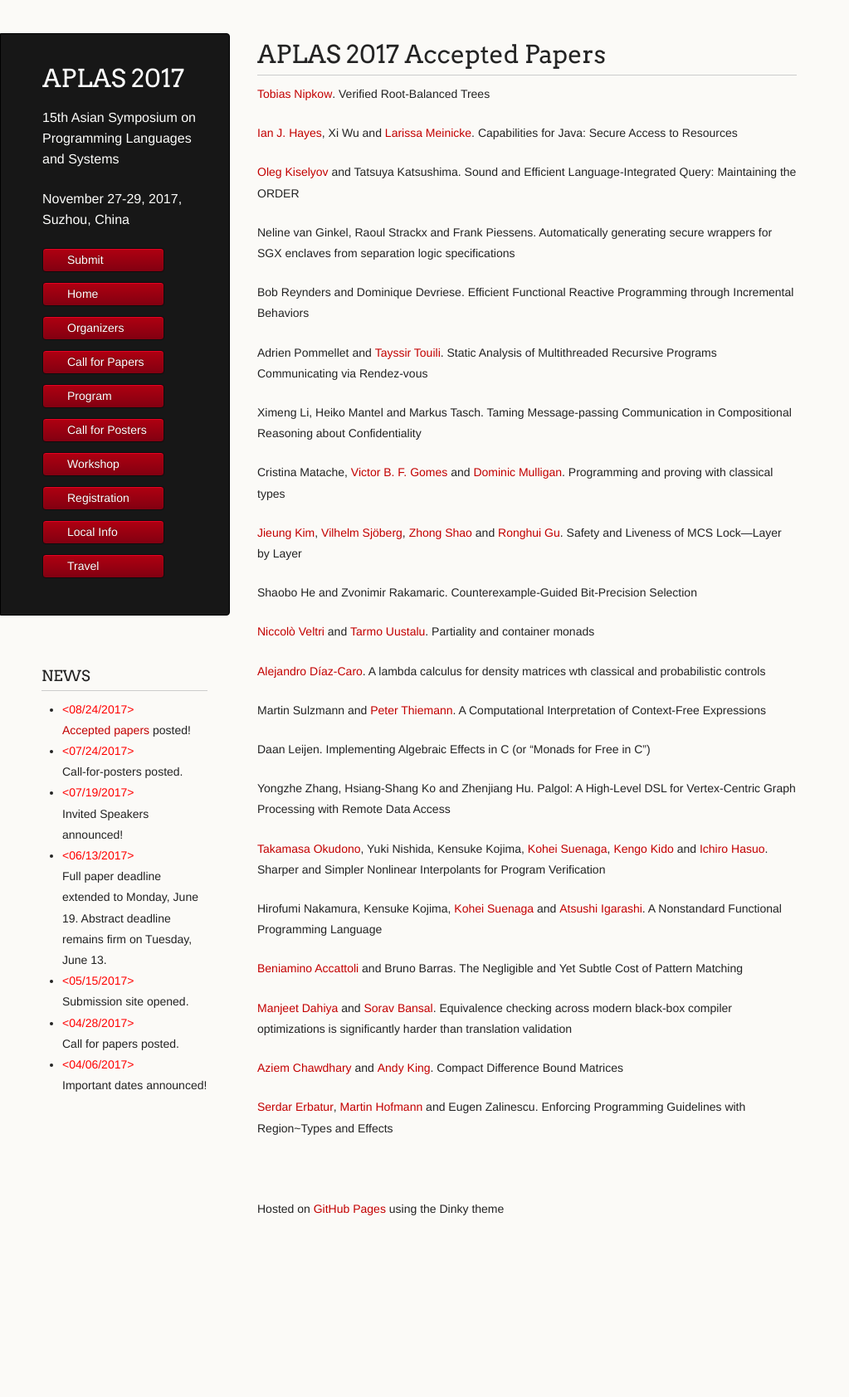
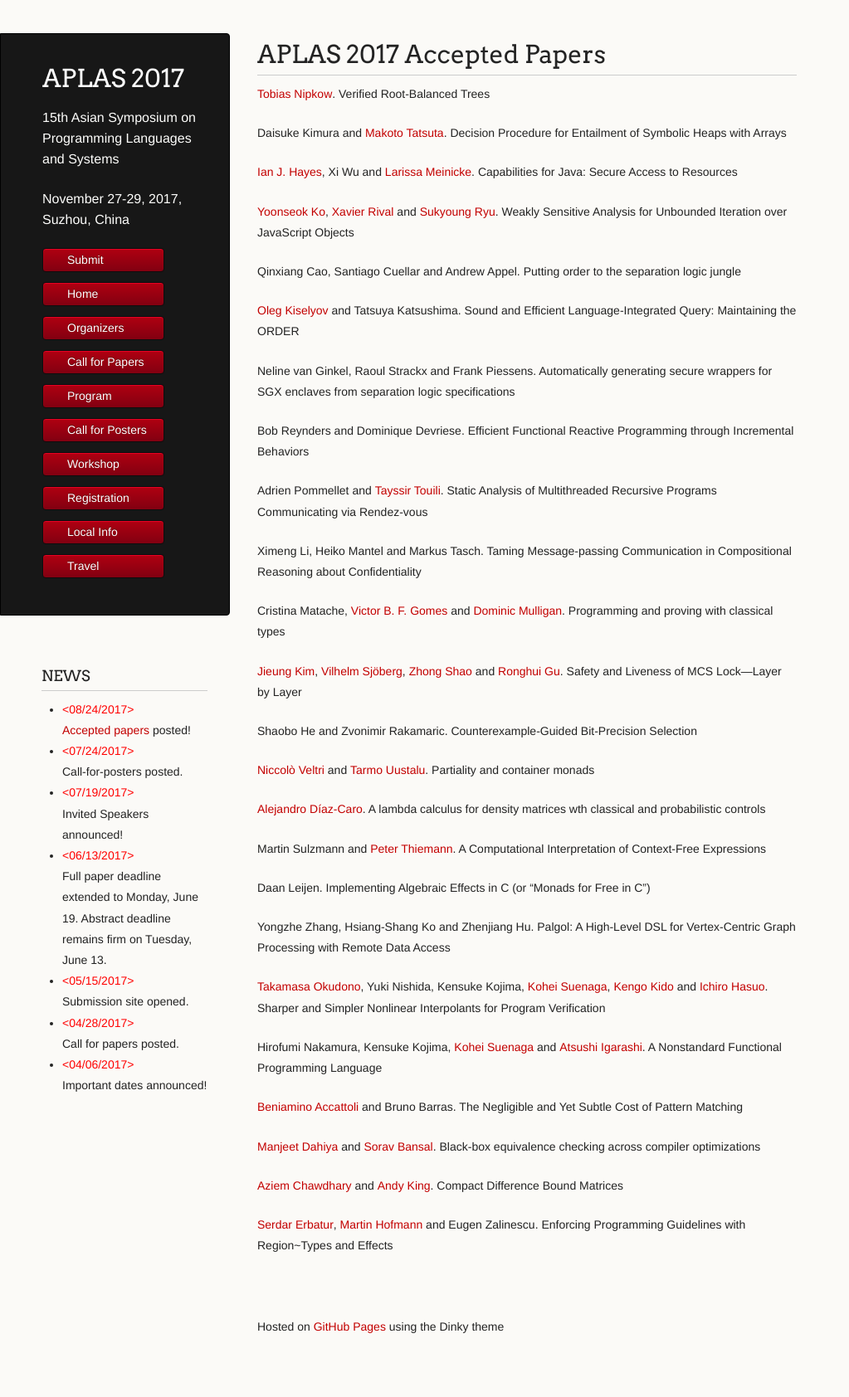
Before and after one commit to www-aplas/www-aplas.github.io, a Jekyll site: the page built from program.md, in a window 1280 px wide. Shown: the whole page at 83% size, without its empty margins (0-1023 px from the left). Built offline with Jekyll 4.4.1, drawn with Linux system fonts in a browser that asks for light colours; our own code applies the rules of GitHub Pages for plain Markdown files; a script that is not in the unit is left out; before the commit the page ends 1542 px from its top, so only the background shows below that.

Commit message:
Update program

```diff
--- a/program.md
+++ b/program.md
@@ -2,7 +2,13 @@
 
 [Tobias Nipkow](http://www.in.tum.de/~nipkow). Verified Root-Balanced Trees
 
+Daisuke Kimura and [Makoto Tatsuta](http://research.nii.ac.jp/~tatsuta/index-e.html). Decision Procedure for Entailment of Symbolic Heaps with Arrays
+
 [Ian J. Hayes](http://staff.itee.uq.edu.au/ianh/), Xi Wu and [Larissa Meinicke](http://www.uq.edu.au/uqresearchers/researcher/meinickela.html). Capabilities for Java: Secure Access to Resources
+
+[Yoonseok Ko](http://plrg.kaist.ac.kr/kys), [Xavier Rival](http://www.di.ens.fr/~rival/) and [Sukyoung Ryu](http://plrg.kaist.ac.kr/ryu). Weakly Sensitive Analysis for Unbounded Iteration over JavaScript Objects
+
+Qinxiang Cao, Santiago Cuellar and Andrew Appel. Putting order to the separation logic jungle
 
 [Oleg Kiselyov](http://okmij.org/ftp/) and Tatsuya Katsushima. Sound and Efficient Language-Integrated Query: Maintaining the ORDER
 
@@ -36,7 +42,7 @@ Hirofumi Nakamura, Kensuke Kojima, [Kohei Suenaga](http://www.fos.kuis.kyoto-u.a
 
 [Beniamino Accattoli](https://sites.google.com/site/beniaminoaccattoli/) and Bruno Barras. The Negligible and Yet Subtle Cost of Pattern Matching
 
-[Manjeet Dahiya](http://www.cse.iitd.ernet.in/~dahiya/) and [Sorav Bansal](http://www.cse.iitd.ernet.in/~sbansal/). Equivalence checking across modern black-box compiler optimizations is significantly harder than translation validation
+[Manjeet Dahiya](http://www.cse.iitd.ernet.in/~dahiya/) and [Sorav Bansal](http://www.cse.iitd.ernet.in/~sbansal/). Black-box equivalence checking across compiler optimizations
 
 [Aziem Chawdhary](http://www.chawdhary.co.uk) and [Andy King](http://www.cs.kent.ac.uk/people/staff/amk/). Compact Difference Bound Matrices
 
```
